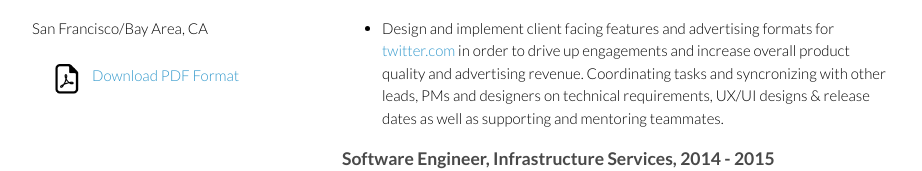
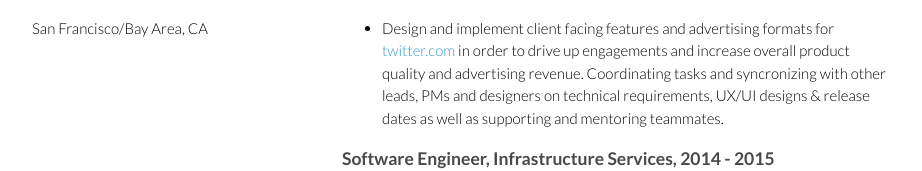
Before and after one commit to bogdan-alexandrescu/bogdan-alexandrescu.github.io, a plain HTML site: page index.html in a window 1280 px wide. Shown: the part 636-807 px from the top of the page, without its empty margins (178-1100 px from the left). Drawn offline with Linux system fonts and the light colour scheme.

Commit message:
update resume

```diff
--- a/index.html
+++ b/index.html
@@ -27,14 +27,7 @@
       	San Francisco/Bay Area, CA
       </p>
 
-      <div>
-        <div class="left">
-          <img src="images/pdf.png" class="pdf download-link">
-        </div>
-        <div class="right">
-          <a href="files/BogdanAlexandrescu.pdf" target="_blank" class="download-link">Download PDF Format</a>
-        </div>
-      </div>
+
     </header>
 
     <section>
```
